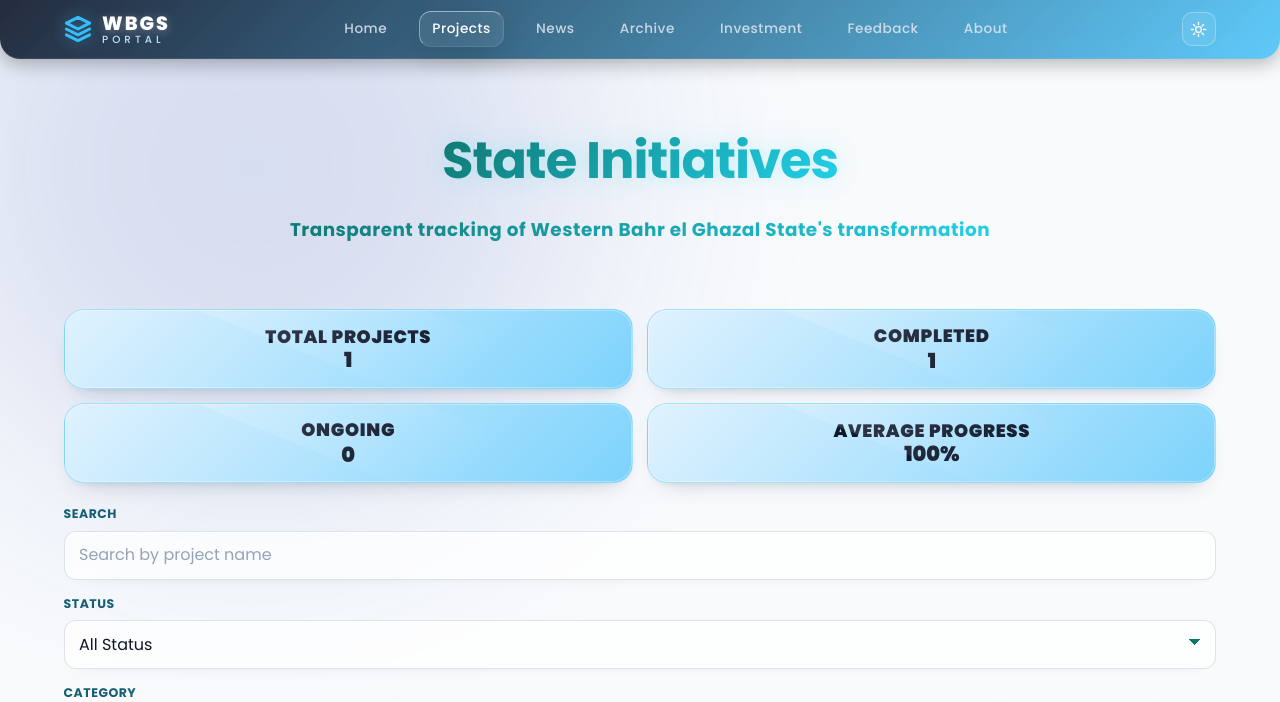
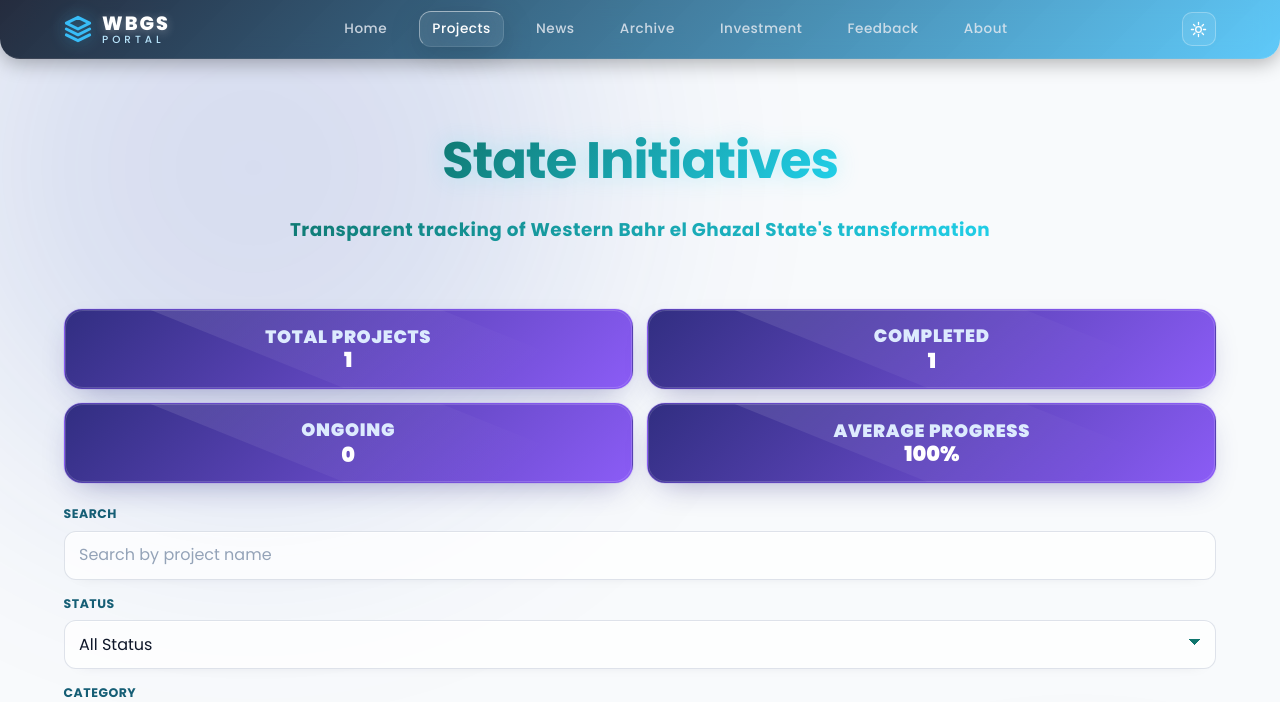
Before and after one commit to NarimanOusman/WBGS, a Django app: page /projects/ in a window 1280 px wide. Shown: the top 702 px of the page. Run offline with Django 5.2, Linux system fonts and the light colour scheme; data comes from the database, SQL or seed files in the repository; data that the repository does not hold is empty; some libraries are stand-ins or nearby versions.

Commit message:
refactor footer and summary styles for improved background gradients, enhanced box-shadow effects, and updated border properties

```diff
--- a/static/css/styles.css
+++ b/static/css/styles.css
@@ -889,11 +889,13 @@ footer {
 .summary-item {
   position: relative;
   padding: 1rem 1.05rem;
-  border-radius: 20px;
-  background: linear-gradient(135deg, #e0f2fe, #7dd3fc);
-  border: 1px solid rgba(125, 211, 252, 0.55);
-  box-shadow: 0 12px 24px -16px rgba(15, 23, 42, 0.28), 0 4px 10px -8px rgba(14, 116, 144, 0.28);
-  transition: transform 0.25s ease, box-shadow 0.25s ease, filter 0.25s ease;
+  border-radius: 18px;
+  background: linear-gradient(135deg, #312e81, #8b5cf6);
+  border: 1px solid rgba(139, 92, 246, 0.38);
+  backdrop-filter: blur(20px);
+  -webkit-backdrop-filter: blur(20px);
+  box-shadow: 0 12px 32px -14px rgba(49, 46, 129, 0.48), 0 0 0 1px rgba(139, 92, 246, 0.12);
+  transition: transform 0.3s ease, box-shadow 0.3s ease, border-color 0.3s ease;
   overflow: hidden;
   display: flex;
   flex-direction: column;
@@ -906,13 +908,13 @@ footer {
 .summary-item::before {
   content: "";
   position: absolute;
-  width: 140%;
-  height: 110%;
-  top: -48%;
-  left: -24%;
-  border-radius: 24px;
+  width: 160%;
+  height: 140%;
+  top: -58%;
+  left: -35%;
+  border-radius: 28px;
   transform: rotate(22deg);
-  background: linear-gradient(120deg, rgba(255, 255, 255, 0.42), rgba(255, 255, 255, 0.18) 40%, rgba(255, 255, 255, 0) 68%);
+  background: linear-gradient(120deg, rgba(255, 255, 255, 0.26), rgba(255, 255, 255, 0.08) 45%, rgba(255, 255, 255, 0) 70%);
   pointer-events: none;
 }
 
@@ -921,14 +923,13 @@ footer {
   position: absolute;
   inset: 0;
   border-radius: inherit;
-  border: 1px solid rgba(255, 255, 255, 0.32);
+  border: 1px solid rgba(255, 255, 255, 0.16);
   pointer-events: none;
 }
 
 .summary-item:hover {
-  transform: translateY(-3px);
-  box-shadow: 0 18px 30px -16px rgba(15, 23, 42, 0.34), 0 8px 20px -14px rgba(14, 116, 144, 0.34);
-  filter: saturate(1.06);
+  transform: translateY(-4px) scale(1.02);
+  box-shadow: 0 18px 48px -16px rgba(49, 46, 129, 0.58), 0 0 0 1px rgba(139, 92, 246, 0.2);
 }
 
 .summary-label {
@@ -938,35 +939,27 @@ footer {
   font-weight: 800;
   letter-spacing: 0.04em;
   text-transform: uppercase;
-  color: #0f172a;
+  color: #e2e8f0;
 }
 
 .summary-value {
   font-size: 1.16rem;
   font-weight: 800;
-  color: #0f172a;
-}
-
-.summary-total,
-.summary-completed,
-.summary-ongoing,
-.summary-average {
-  background: linear-gradient(135deg, #e0f2fe, #7dd3fc);
-  border-color: rgba(125, 211, 252, 0.55);
+  color: #f8fafc;
 }
 
 .summary-total .summary-label,
 .summary-completed .summary-label,
 .summary-ongoing .summary-label,
 .summary-average .summary-label {
-  color: #0f172a;
+  color: #dbeafe;
 }
 
 .summary-total .summary-value,
 .summary-completed .summary-value,
 .summary-ongoing .summary-value,
 .summary-average .summary-value {
-  color: #0f172a;
+  color: #ffffff;
 }
 
 .summary-average {
```
